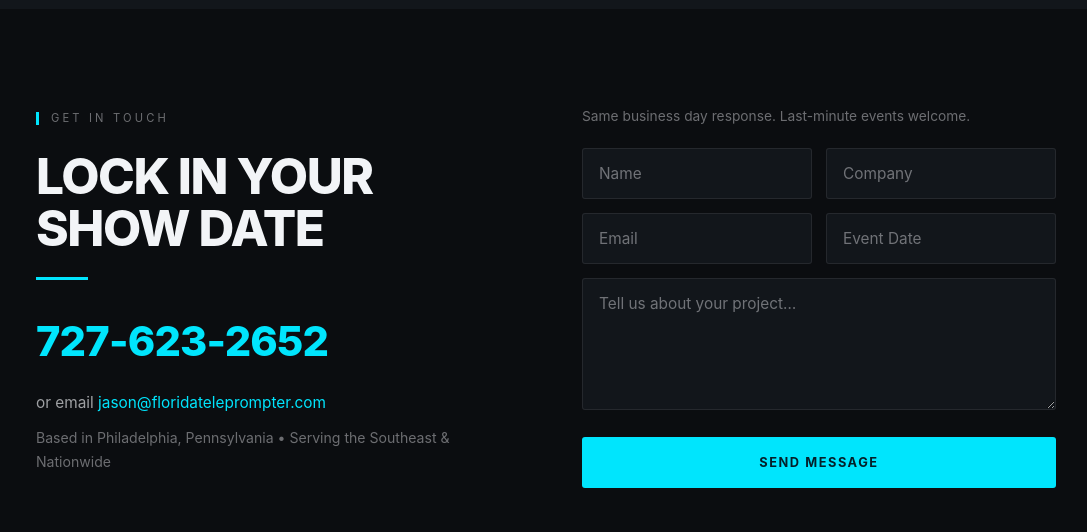
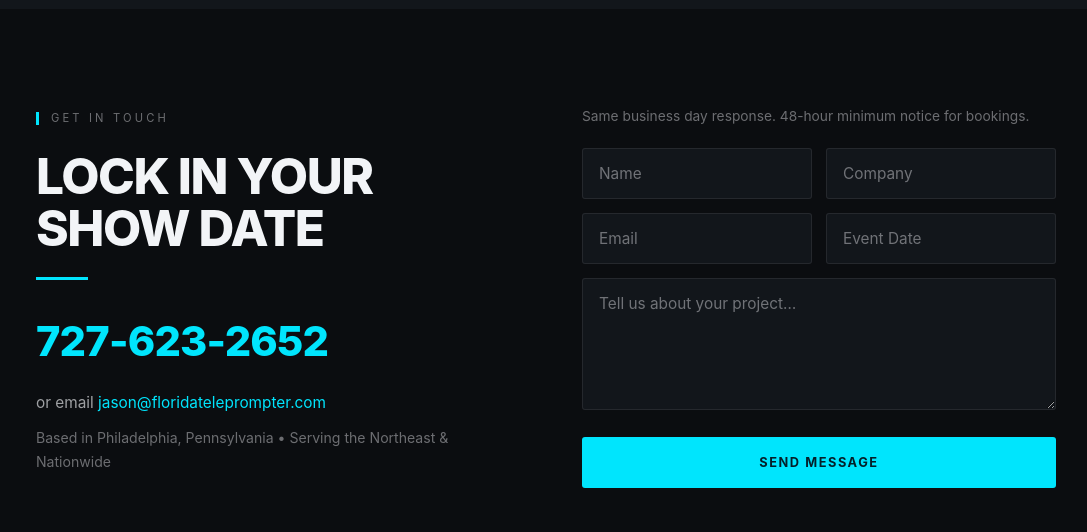
Before and after one commit to jasproj/pennsylvaniateleprompter, a Jekyll site: the page index.html, which Jekyll copies as it is, in a window 1280 px wide and 900 px high, scrolled down 7127 px. Shown: the part 152-684 px from the top of the window, without its empty margins (94-1181 px from the left). Built offline with Jekyll 4.4.1, drawn with Linux system fonts in a browser that asks for light colours.

Commit message:
Contact form: 48-hour minimum notice; fix region line (#15)

```diff
--- a/index.html
+++ b/index.html
@@ -770,10 +770,10 @@
                     <h2 class="sec-title">Lock In Your Show Date</h2>
                     <a href="tel:727-623-2652" class="phone-big">727-623-2652</a>
                     <p class="contact-meta">or email <a href="mailto:jason@floridateleprompter.com">jason@floridateleprompter.com</a></p>
-                    <p class="contact-loc">Based in Philadelphia, Pennsylvania • Serving the Southeast & Nationwide</p>
+                    <p class="contact-loc">Based in Philadelphia, Pennsylvania • Serving the Northeast & Nationwide</p>
                 </div>
                 <form class="contact-form" action="https://formspree.io/f/mvgevyql" method="POST">
-                    <p class="form-note">Same business day response. Last-minute events welcome.</p>
+                    <p class="form-note">Same business day response. 48-hour minimum notice for bookings.</p>
                     <input type="hidden" name="_subject" value="Pennsylvania Teleprompter - New Inquiry">
                     <input type="text" name="_gotcha" style="display:none" tabindex="-1" autocomplete="off" aria-hidden="true">
                     <div class="form-row">
```
